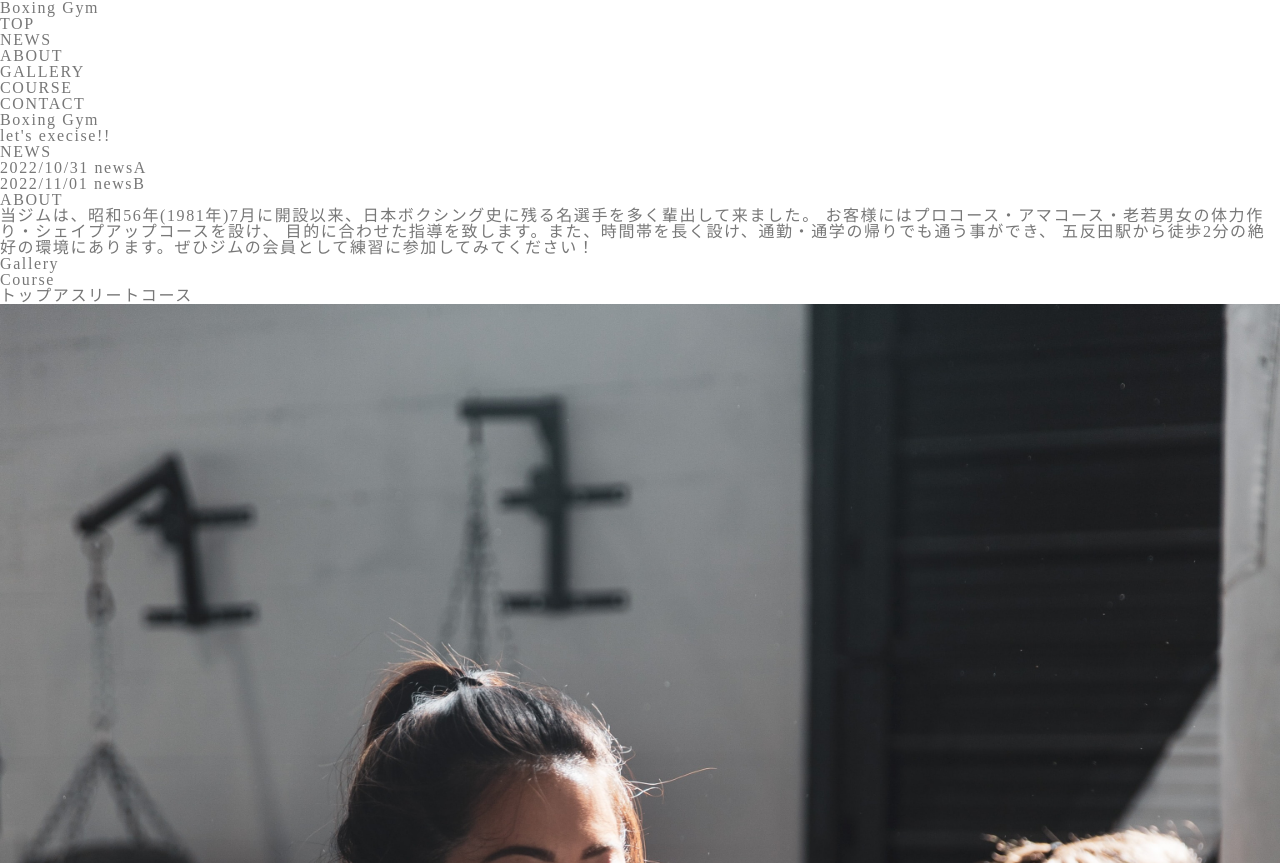
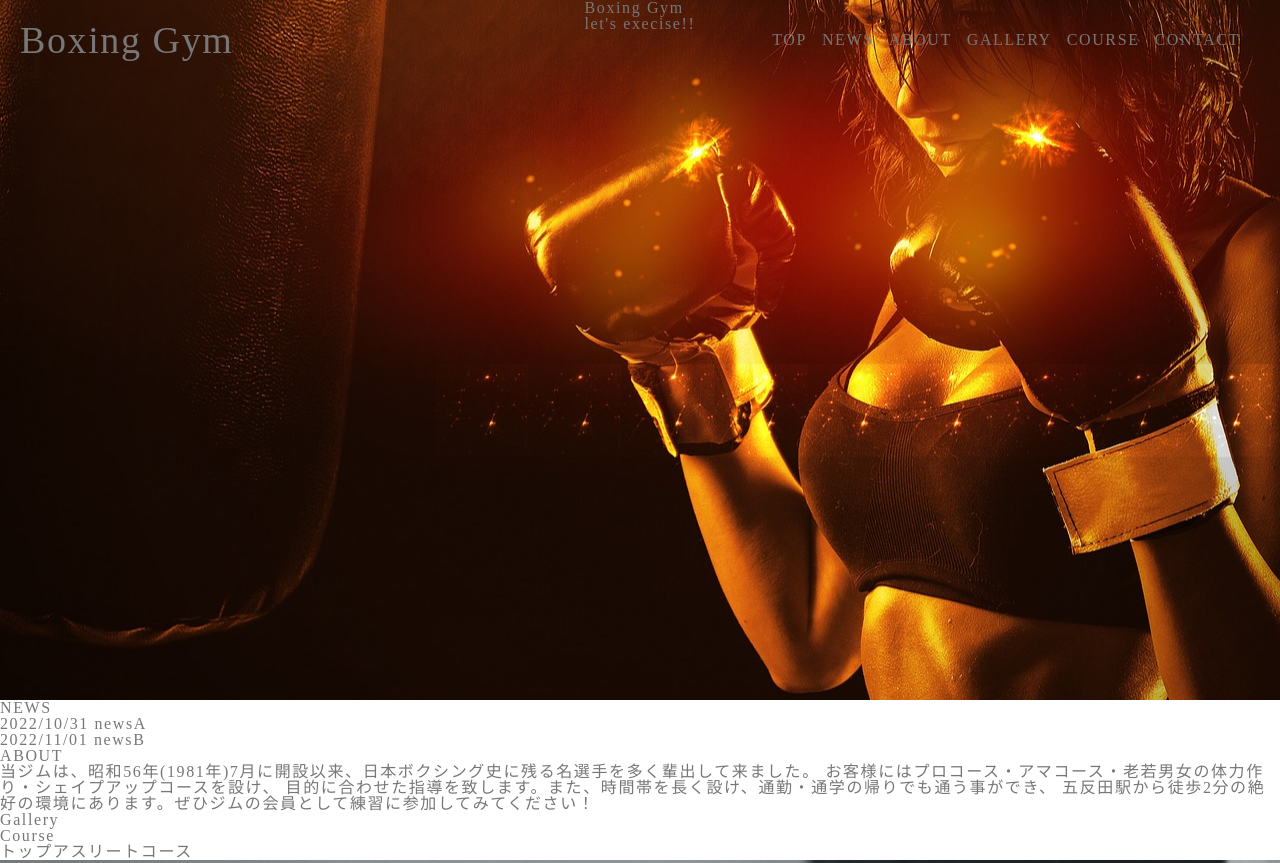
Before and after one commit to i994114/Boxing_practics, a plain HTML site: page index.html in a window 1280 px wide. Shown: the top 863 px of the page. Drawn offline with nearby package versions, Linux system fonts and the light colour scheme; a web font is replaced by a local one.

Commit message:
header部分の初版登録

```diff
--- /dev/null
+++ b/scss/layout/_header.scss
@@ -0,0 +1,21 @@
+.l-header {
+  box-sizing: border-box;
+  width: 100%;
+  height: 80px;
+  display: flex;
+  justify-content: space-between;
+  color: $font-color_default;
+  align-items: center;
+  padding-left: $space_xl;
+  padding-right: $space_xl;
+  position: fixed;
+  z-index: 2;
+}
+
+.c-headerMenu {
+  display: flex;
+  margin-right: 20px;
+}
+.c-menu__item {
+  margin-left: 15px;
+}
--- /dev/null
+++ b/scss/object/Component/_heroPage.scss
@@ -0,0 +1,10 @@
+.c-heroPage {
+  background-image: url('../images/hero.jpg');
+  background-attachment: fixed;
+  background-position: center;
+  background-size: center;
+  background-repeat: no-repeat;
+  height: 700px;
+  display: flex;
+  justify-content: center;
+}
--- /dev/null
+++ b/scss/object/Component/_logoTittle.scss
@@ -0,0 +1,3 @@
+.c-logo__title {
+  font-size: $font-size_3l;
+}
--- a/scss/style.scss
+++ b/scss/style.scss
@@ -3,11 +3,32 @@
 // ==================================
 $font-color_default: #777;
 $font-size_default: 16px;
+
+
 $font-family_all: Quicksand, 游ゴシック体, "Yu Gothic", YuGothic, "ヒラギノ角ゴシック Pro", "Hiragino Kaku Gothic Pro", メイリオ, Meiryo, Osaka, "ＭＳ Ｐゴシック", "MS PGothic", sans-serif; // TODO:リファクタ必要（変数にする）
 $color_corp: #e37b89;
+
+//フォントサイズ
+$font-size_s: 12px;
+$font-size_m: 14px;
+$font_size_l: 16px;
+$font_size_xl: 24px;
+$font_size_xxl: 30px;
+$font_size_3l: 38px;
+
+//余白
+$space_s: 5px;
+$space_m: 10px;
+$space_l: 15px;
+$space_xl: 20px;
+$space_xxl: 25px;
+$space_3l: 30px;
 
 // ==================================
 // 各種ファイルのimport
 // ==================================
 @import '../scss/foundation/base.scss';
 @import '../scss/foundation/reset.scss';
+@import '../scss/layout/_header.scss';
+@import '../scss/object/Component/heroPage.scss';
+@import '../scss/object/Component/logoTittle.scss';
```
Also changed, not shown: css/style.css.
